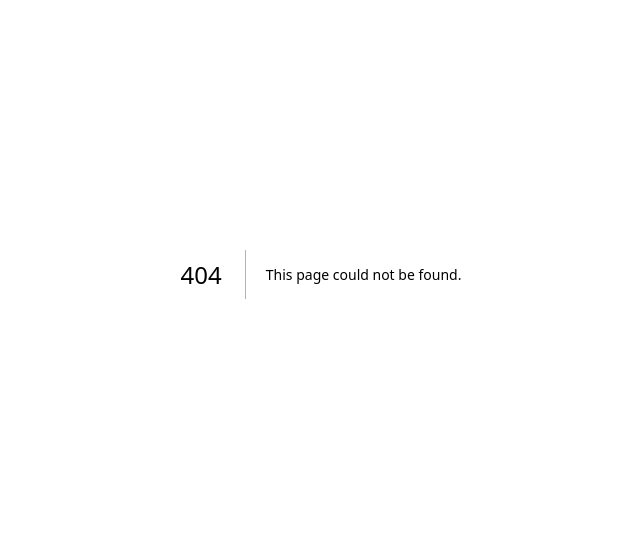
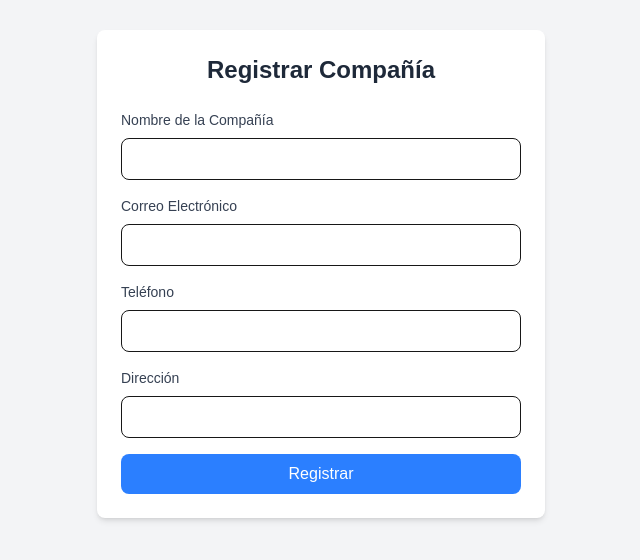
Before and after one commit to info288-17-202501/notVentas, a Next.js app in the folder app/front/: page /registerCompany in a window 1280 px wide. Before the commit this address had no page. Shown: the part 126-686 px from the top of the page, without its empty margins (319-959 px from the left). Built offline with nearby package versions, Linux system fonts and the light colour scheme.

Commit message:
Register y login
El register y el login funcionan correctamente, falta pulir para que los usuarios queden agregados por defecto solo como users y conectar el registro de las compañías.

```diff
--- a/app/front/src/api/auth.js
+++ b/app/front/src/api/auth.js
@@ -7,7 +7,7 @@ export const login = async (email, password) => {
 };
 
 // Función para register
-export const register = async (name, email, password) => {
-  const response = await axios.post('/auth/register', { name, email, password });
+export const register = async (data) => {
+  const response = await axios.post('/auth/register', data);
   return response.data;
 };
--- /dev/null
+++ b/app/front/src/app/catalog/page.jsx
@@ -0,0 +1,54 @@
+import Image from 'next/image';
+
+const products = [
+    {
+      id: 1,
+      name: "Cubre Mochila Rojo",
+      image: "/images/cubremochilas/azulRosa.jpeg",
+      price: "$9.990",
+      description: "Resistente al agua, ideal para días lluviosos."
+    },
+    {
+      id: 2,
+      name: "Cubre Mochila Azul",
+      image: "/images/cubremochilas/moradoNaranjo.jpeg",
+      price: "$10.990",
+      description: "Material reflectante para mayor seguridad."
+    },
+    {
+      id: 3,
+      name: "Cubre Mochila verde",
+      image: "/images/cubremochilas/queNoSeTeMoje.jpeg",
+      price: "$7.990",
+      description: "Resistente al fuego, ideal para el infierno."
+    }
+  ];
+
+  export default function CatalogPage() {
+    return (
+      <div className="p-8">
+        <h1 className="text-3xl font-bold mb-6 text-green-700 text-center">Catálogo Cubre Mochilas</h1>
+        <div className="grid grid-cols-1 sm:grid-cols-2 md:grid-cols-3 gap-6">
+          {products.map((product) => (
+            <div
+              key={product.id}
+              className="bg-white shadow-md rounded-2xl overflow-hidden"
+            >
+              <Image
+                src={product.image}
+                alt={product.name}
+                width={300}
+                height={200}
+                className="w-full h-80 object-cover"
+              />
+              <div className="p-4">
+                <h2 className="text-xl font-semibold text-orange-700">{product.name}</h2>
+                <p className="text-gray-700">{product.description}</p>
+                <p className="text-gray-600 font-bold mt-2">{product.price}</p>
+              </div>
+            </div>
+          ))}
+        </div>
+      </div>
+    );
+  }
--- a/app/front/src/app/components/ui/banner.jsx
+++ b/app/front/src/app/components/ui/banner.jsx
@@ -21,7 +21,7 @@ const Banner = () => {
                 <h2 className='text-white text-lg font-semibold text-center mx-3' style={{ textShadow: '2px 2px 4px #000000' }}>
                 Explora nuestras increíbles características y disfruta de una experiencia única.
                 </h2>
-                <Link href="/servicios">
+                <Link href="/catalog">
                     <span className="wave-text bg-lime-500 text-white px-6 py-2 text-center rounded-full text-lg font-semibold hover:bg-lime-800 transition duration-300">
                     Conoce nuestro catálogo
                     </span>
--- a/app/front/src/app/login/page.jsx
+++ b/app/front/src/app/login/page.jsx
@@ -17,6 +17,11 @@ const Login = () => {
     try {
       const response = await login(email, contrasena); // Llama a la función de login
       console.log("Respuesta de la API:", response); // Muestra la respuesta de la API
+
+      //Guarda el token en el localStorage
+      localStorage.setItem("token", token);
+      // Redirige al usuario a la página protegida.
+      router.push("/admin");
 
     } catch (err) {
       if (err.response && err.response.data && err.response.data.error) {
@@ -62,6 +67,12 @@ const Login = () => {
             >
               Sé parte del equipo
             </a>
+            <a
+              href="/registerCompany"
+              className="text-blue-500 hover:underline m-4"
+            >
+              Registra tu empresa aquí
+            </a>
           </p>
           <button
             type="submit"
--- a/app/front/src/app/middleware/protectedRoutes.js
+++ b/app/front/src/app/middleware/protectedRoutes.js
@@ -13,5 +13,5 @@ export function middleware(req) {
 
 // Configura las rutas protegidas
 export const config = {
-  matcher: ["/catalog/:path*"], // Aplica el middleware a las rutas protegidas
+  matcher: ["/admin/:path*"], // Aplica el middleware a las rutas protegidas
 };
--- a/app/front/src/app/register/page.jsx
+++ b/app/front/src/app/register/page.jsx
@@ -8,8 +8,8 @@ const Register = () => {
   const [rut , setRut] = useState("");
   const [email, setEmail] = useState("");
   const [password, setPassword] = useState("");
-  const [company, setCompany] = useState("2");
-  const [role, setRole] = useState("1"); // Cambia a "user" por defecto
+  const [company_id, setCompany] = useState(10);
+  const [role_id, setRole] = useState(14); // Cambia a "user" por defecto
   const [error, setError] = useState("");
   const router = useRouter();
 
@@ -18,7 +18,13 @@ const Register = () => {
     setError("");
 
     try {
-      const response = await register(name, email, password); // Llama a la función de registro
+      const data = { name, password,email, rut, company_id, role_id }
+      console.log("Respuesta de la API:", data); // Muestra la respuesta de la AP
+      const response = await register(data); // Llama a la función de registro
+
+
+
+
       console.log("Usuario registrado:", response);
 
       // Redirige al usuario al login después del registro
@@ -73,19 +79,20 @@ const Register = () => {
             onChange={(e) => setPassword(e.target.value)}
             className="w-full p-2 mb-4 border rounded"
             required
-          />
+          />{
+          }
           <input
-            type="text"
+            type="number"
             placeholder="Compañia"
-            value={company}
+            value={company_id}
             onChange={(e) => setCompany(e.target.value)}
             className="w-full p-2 mb-4 border rounded"
             required
           />
           <input
-            type="text"
+            type="number"
             placeholder="Rol"
-            value={role}
+            value={role_id}
             onChange={(e) => setRole(e.target.value)}
             className="w-full p-2 mb-4 border rounded"
             required
--- /dev/null
+++ b/app/front/src/app/registerCompany/page.jsx
@@ -0,0 +1,96 @@
+'use client';
+import { useState } from 'react';
+
+
+
+export default function RegisterCompany() {
+    const [formData, setFormData] = useState({
+        companyName: '',
+        email: '',
+        phone: '',
+        address: '',
+    });
+
+    const handleChange = (e) => {
+        const { name, value } = e.target;
+        setFormData({ ...formData, [name]: value });
+    };
+
+    const handleSubmit = (e) => {
+        e.preventDefault();
+        console.log('Form Data:', formData);
+        // Aquí puedes manejar el envío del formulario
+    };
+
+    return (
+        <div className="flex items-center justify-center min-h-screen bg-gray-100">
+            <div className="w-full max-w-md p-6 bg-white rounded-lg shadow-md">
+                <h2 className="mb-6 text-2xl font-bold text-center text-gray-800">Registrar Compañía</h2>
+                <form onSubmit={handleSubmit}>
+                    <div className="mb-4">
+                        <label htmlFor="companyName" className="block mb-2 text-sm font-medium text-gray-700">
+                            Nombre de la Compañía
+                        </label>
+                        <input
+                            type="text"
+                            id="companyName"
+                            name="companyName"
+                            value={formData.companyName}
+                            onChange={handleChange}
+                            className="w-full px-4 py-2 border rounded-lg focus:outline-none focus:ring-2 focus:ring-blue-500"
+                            required
+                        />
+                    </div>
+                    <div className="mb-4">
+                        <label htmlFor="email" className="block mb-2 text-sm font-medium text-gray-700">
+                            Correo Electrónico
+                        </label>
+                        <input
+                            type="email"
+                            id="email"
+                            name="email"
+                            value={formData.email}
+                            onChange={handleChange}
+                            className="w-full px-4 py-2 border rounded-lg focus:outline-none focus:ring-2 focus:ring-blue-500"
+                            required
+                        />
+                    </div>
+                    <div className="mb-4">
+                        <label htmlFor="phone" className="block mb-2 text-sm font-medium text-gray-700">
+                            Teléfono
+                        </label>
+                        <input
+                            type="text"
+                            id="phone"
+                            name="phone"
+                            value={formData.phone}
+                            onChange={handleChange}
+                            className="w-full px-4 py-2 border rounded-lg focus:outline-none focus:ring-2 focus:ring-blue-500"
+                            required
+                        />
+                    </div>
+                    <div className="mb-4">
+                        <label htmlFor="address" className="block mb-2 text-sm font-medium text-gray-700">
+                            Dirección
+                        </label>
+                        <input
+                            type="text"
+                            id="address"
+                            name="address"
+                            value={formData.address}
+                            onChange={handleChange}
+                            className="w-full px-4 py-2 border rounded-lg focus:outline-none focus:ring-2 focus:ring-blue-500"
+                            required
+                        />
+                    </div>
+                    <button
+                        type="submit"
+                        className="w-full px-4 py-2 text-white bg-blue-500 rounded-lg hover:bg-blue-600 focus:outline-none focus:ring-2 focus:ring-blue-500"
+                    >
+                        Registrar
+                    </button>
+                </form>
+            </div>
+        </div>
+    );
+}
```
Also changed, not shown: app/front/src/app/admin/layout.js (added), 2 other files (tests, documents, lock files or other folders).
